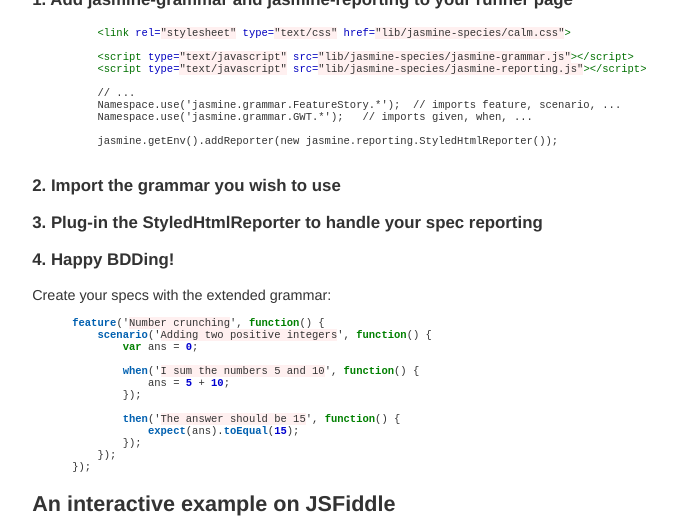
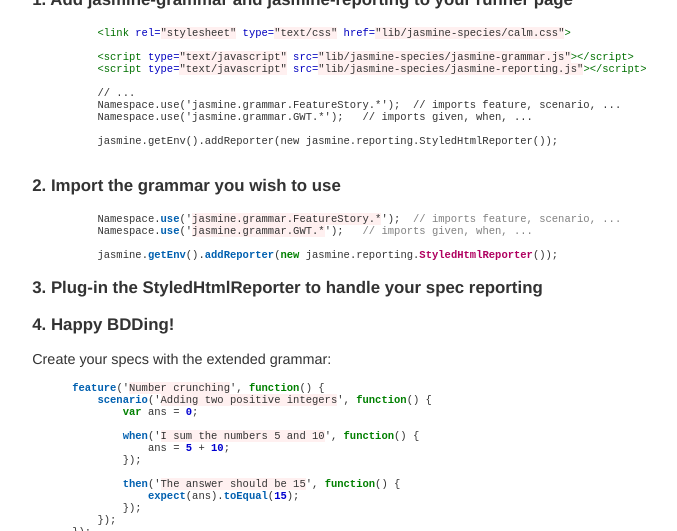
Before and after one commit to rudylattae/jasmine-species, a Jekyll site: the page built from index.html.md, in a window 1280 px wide and 900 px high, cut to the strip 324-855 px from the top of the window. Shown: the whole strip, without its empty margins (135-812 px from the left). Built offline with Jekyll 4.4.1, drawn with Linux system fonts in a browser that asks for light colours.

Commit message:
Edited example.

```diff
--- a/index.html.md
+++ b/index.html.md
@@ -36,7 +36,10 @@ you can follow the quick steps below to start enjoying jasmine-species.
 ### 2. Import the grammar you wish to use
 
 {% highlight javascript %}
+    Namespace.use('jasmine.grammar.FeatureStory.*');  // imports feature, scenario, ...
+    Namespace.use('jasmine.grammar.GWT.*');   // imports given, when, ...
 
+    jasmine.getEnv().addReporter(new jasmine.reporting.StyledHtmlReporter());
 {% endhighlight %}
 
 ### 3. Plug-in the StyledHtmlReporter to handle your spec reporting
```
